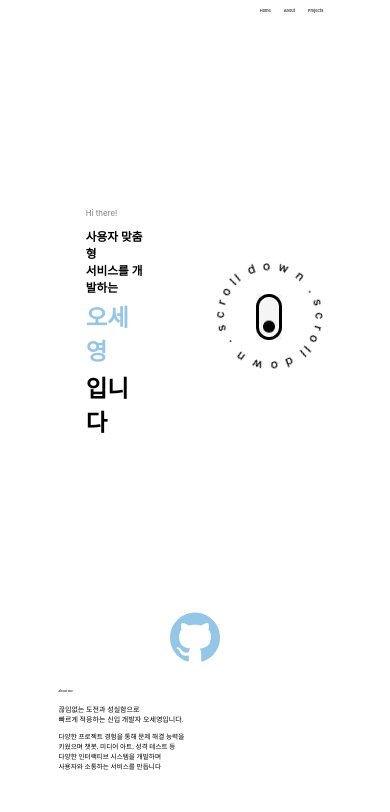
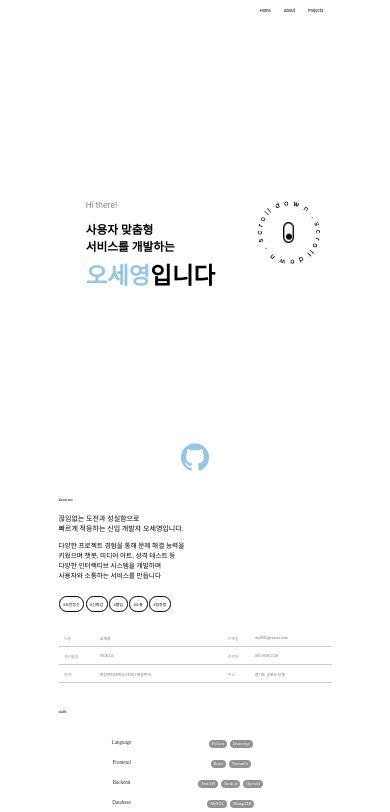
Before and after one commit to osy0602/portfolio, a React (Create React App) app: page / in a window 390 px wide. Shown: the top 812 px of the page. Built offline with nearby package versions, Linux system fonts and the light colour scheme; a web font is replaced by a local one.

Commit message:
react css change

```diff
--- a/src/styles/About.css
+++ b/src/styles/About.css
@@ -16,8 +16,9 @@
     font-family: 'NanumBarunGothicLight';
     padding: 3% 3%;
     margin-right: 1%;
-    border:2px solid black;
+    border:1px solid black;
     border-radius: 3cap;
+    font-size: 1vw;
 }
 .about-content {
     display: flex;
@@ -46,22 +47,22 @@
     width: 100%; /* 양쪽 끝에 맞게 배치 */
     border-collapse: collapse; /* 테두리 겹침 제거 */
     font-family: 'NanumBarunGothicLight';
-    font-size: 1vm; /* 글씨 크기 */
+    font-size: 1vw; /* 글씨 크기 */
     color: #333; /* 텍스트 색상 */
 }
 
 .info-content{
-    padding: 3%; /* 셀 간격 */
+    padding: 2%; /* 셀 간격 */
     font-family: 'NanumBarunGothicBold';
     border-bottom: 1px solid #ccc; /* 아래 선만 표시 */
     color: #6B6B6B;
 }
 .info-title {
-    padding: 3%; /* 셀 간격 */
+    padding: 2%; /* 셀 간격 */
     border-bottom: 1px solid #ccc; /* 아래 선만 표시 */
     font-family: 'NanumBarunGothicBold';
     color: #939395;
-
+    font-size: 1vw;
 }
 .about-skills {
     margin-top: 5%; /* 상단 여백 */
--- a/src/styles/Projects.css
+++ b/src/styles/Projects.css
@@ -98,7 +98,7 @@
     display: flex;
     align-items: center;
     justify-content: space-between;
-    width: 45%;
+    max-width: 45%;
     margin-top: 3%;
     padding-left: 3%;
     opacity: 1;
@@ -114,6 +114,7 @@
 .progress-bar {
     flex: 1;
     height: 2vh;
+    max-height:1vh;
     background: white;
     border-radius: 15px;
     position: relative;
@@ -126,6 +127,7 @@
     background: #C2C2C2;
     border-radius: 15px;
     transition: width 0.3s ease-in-out;
+    max-height: 1vh;
 }
 
 .progress-percent {
@@ -235,6 +237,11 @@
     font-family: 'gmarketbold';
 }
 
+.popup-content h3{
+    font-size: 1.5vw;
+    text-align: left;
+}
+
 .popup-content p {
     font-size: 1vw;
     line-height: 1.6;
@@ -270,7 +277,6 @@
     color: #93C6E7;
     text-decoration: none;
     font-weight: bold;
-    margin-top: 10px;
     border-bottom: 2px solid transparent;
     transition: border-bottom 0.3s ease-in-out;
 }
@@ -349,14 +355,14 @@
 
 .project-title {
     font-family: 'gmarketbold';
-    font-size: clamp(1.8rem, 5vw, 3rem);
+    font-size: 3vw;
     color: white;
     padding-left: 3%;
     margin-bottom: 10px;
 }
 
 .project-desc {
-    font-size: clamp(1rem, 1.5vw, 1.8rem);
+    font-size: 1.5vw;
     padding-left: 3%;
     color: white;
     margin-bottom: 10px;
@@ -383,26 +389,3 @@
     transform: translate(15%, -50%);
     filter: drop-shadow(4px 4px 10px rgba(0, 0, 0, 0.2));
 }
-
-/* ===== 반응형 스타일 ===== */
-@media (max-width: 768px) {
-    .project-title {
-        font-size: 2rem;
-    }
-
-    .project-desc {
-        font-size: 1.2rem;
-    }
-
-    .progress-bar-container {
-        width: 90%;
-    }
-
-    .view-more {
-        font-size: 1rem;
-    }
-
-    .popup-content {
-        width: 95%;
-    }
-}
--- a/src/styles/main.css
+++ b/src/styles/main.css
@@ -3,7 +3,7 @@
     display: flex;
     justify-content:start;
     align-items: center;
-    height: 70vh;
+    height: 50vh;
     padding-left: 10%;
     box-sizing: border-box;
 }
@@ -52,14 +52,16 @@
 .scrollimages{
     display: flex;
     align-items: center;
-    padding-left: 25%;
+    padding-left: 15%;
     justify-content: center;
     height: auto;
+    max-width: 30%;
 
 }
 .scroll {
     position : relative;
     animation: rotate_image 30s linear infinite;
+    max-width: 100%;
 }
 @keyframes rotate_image{
     100% {
@@ -68,17 +70,20 @@
 }
 .outercircle{
     position : absolute;
+    max-width: 3%;
 }
 .innercircleup{
     position : absolute;
     transform: translate(0, -80%);
     transition: transform 0.5s ease-in-out;
+    max-width: 1.5%;
 }
 
 .innercircledown{
     position : absolute;
     transform: translate(0, 80%);
     transition: transform 0.5s ease-in-out;
+    max-width: 1.5%;
 }
 .innercircleup:hover{
     cursor: pointer;
@@ -103,6 +108,6 @@
 
 .githubnormal {
     display: block;
-    max-width: 50%;
+    max-width: 10%;
     height: auto;
 }
```
